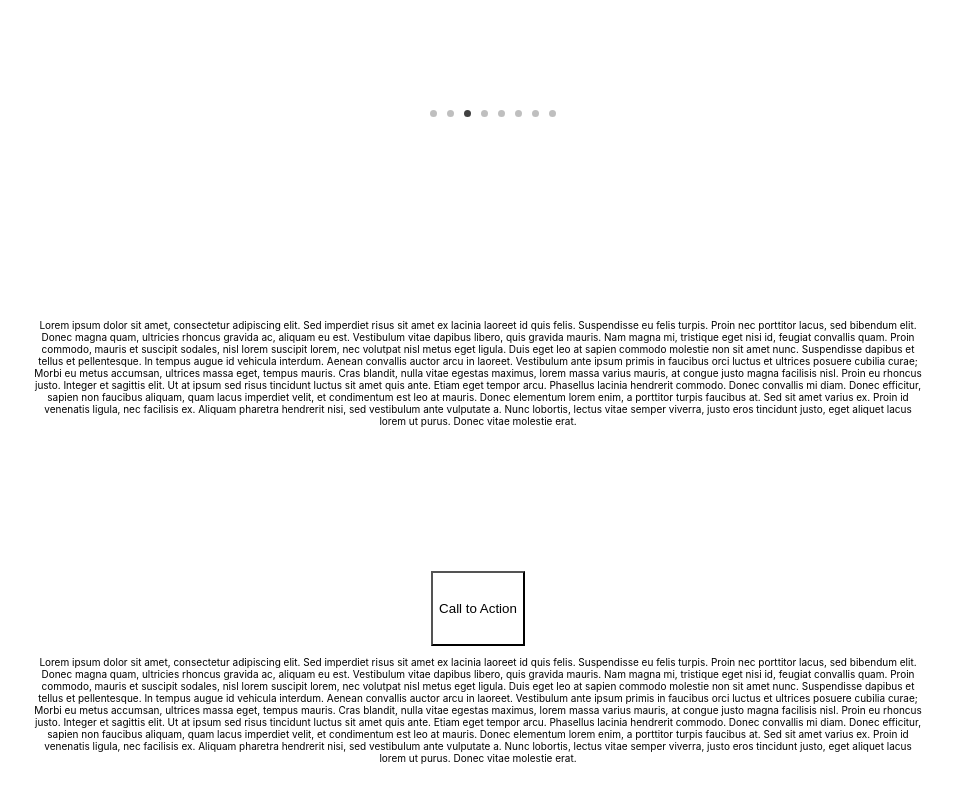
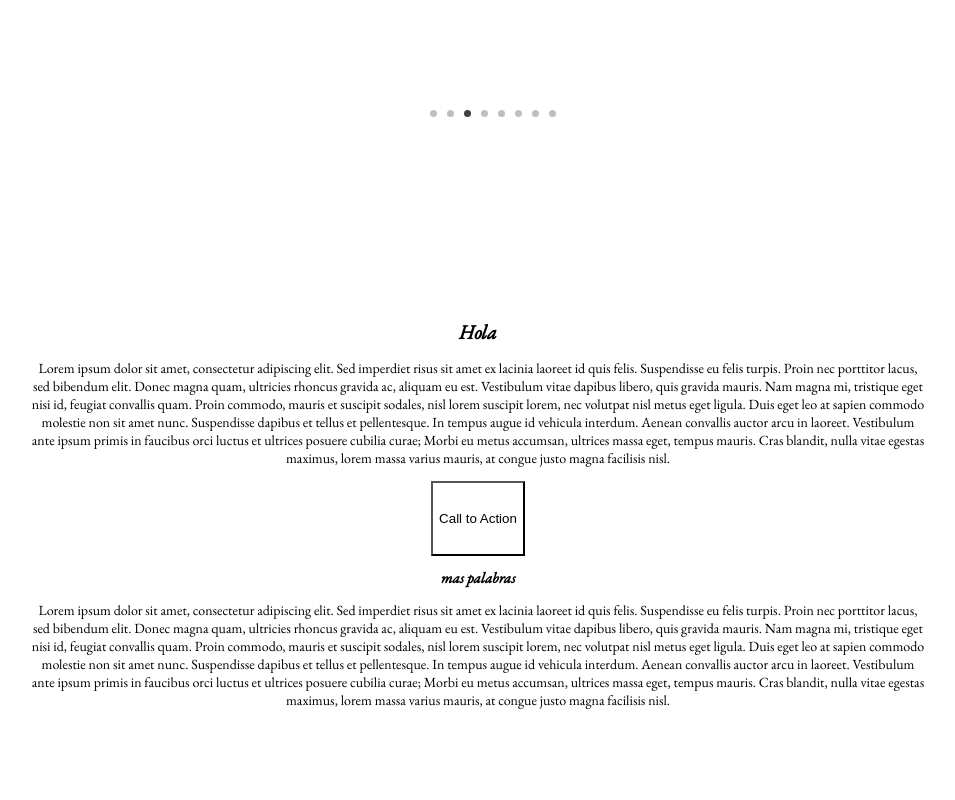
Before and after one commit to AnthonyLopez1120/BrissFoto-React, a React (Create React App) app: page / in a window 1280 px wide. Shown: the part 946-1746 px from the top of the page, without its empty margins (162-1117 px from the left). Built offline with nearby package versions, Linux system fonts and the light colour scheme.

Commit message:
style changes

```diff
--- a/public/index.html
+++ b/public/index.html
@@ -11,6 +11,9 @@
 <!-- GOOGLE FONTS -->
     <link href="https://fonts.googleapis.com/css2?family=Quicksand:wght@300&display=swap" rel="stylesheet">
     <link href="https://fonts.googleapis.com/css2?family=EB+Garamond&display=swap" rel="stylesheet">
+    <link href="https://fonts.googleapis.com/css2?family=Roboto:wght@300&display=swap" rel="stylesheet">
+    <link href="https://fonts.googleapis.com/css2?family=EB+Garamond:ital@1&display=swap" rel="stylesheet">
+
     <!--
       manifest.json provides metadata used when your web app is installed on a
       user's mobile device or desktop. See https://developers.google.com/web/fundamentals/web-app-manifest/
--- a/src/componets/About.js
+++ b/src/componets/About.js
@@ -3,7 +3,9 @@ import React from "react"
 function About () {
 
     return(
-        <div>About</div>
+        <>
+        <h1>About</h1>
+        </>
     )
 }
 
--- a/src/componets/Blog.js
+++ b/src/componets/Blog.js
@@ -2,8 +2,9 @@ import React from "react"
 
 function Blog () {
 
-    return(
-        <div>Blog</div>
+    return(<>
+        <h1>Blog</h1>
+        </>
     )
 }
 
--- a/src/componets/Contact.js
+++ b/src/componets/Contact.js
@@ -3,7 +3,9 @@ import React from "react"
 function Contact () {
 
     return(
-        <div>Contact</div>
+        <>
+        <h1>Contact</h1>
+        </>
     )
 }
 
--- a/src/componets/Experiencias.js
+++ b/src/componets/Experiencias.js
@@ -3,7 +3,9 @@ import React from "react"
 function Experiencias () {
 
     return(
-        <div>Experiencias</div>
+        <>
+        <h1>Experiencias</h1>
+        </>
     )
 }
 
--- a/src/componets/Nav.js
+++ b/src/componets/Nav.js
@@ -21,7 +21,7 @@ const NavWrapper = styled.header`
     font-family: 'Quicksand', sans-serif;
     font-size: 1.5rem;
     @media (max-width: 768px) {
-    justify-content: space-around;
+    justify-content: space-between;
   }
 
 
--- a/src/componets/Splashpage.js
+++ b/src/componets/Splashpage.js
@@ -10,7 +10,7 @@ const WrapperDiv = styled.div`
 const Button = styled.button`
     height: 75px;
     background-color:white;
-    margin-top:15%;
+    /* margin-top:5%; */
 `;
 
 
@@ -21,18 +21,19 @@ function Splashpage () {
        <>
             <Carousel/>
        <WrapperDiv>
+           <h1>Hola</h1>
             <p>
                 Lorem ipsum dolor sit amet, consectetur adipiscing elit. Sed imperdiet risus sit amet ex lacinia laoreet id quis felis. Suspendisse eu felis turpis. Proin nec porttitor lacus, sed bibendum elit. Donec magna quam, ultricies rhoncus gravida ac, aliquam eu est. Vestibulum vitae dapibus libero, quis gravida mauris. Nam magna mi, tristique eget nisi id, feugiat convallis quam. Proin commodo, mauris et suscipit sodales, nisl lorem suscipit lorem, nec volutpat nisl metus eget ligula. Duis eget leo at sapien commodo molestie non sit amet nunc. Suspendisse dapibus et tellus et pellentesque. In tempus augue id vehicula interdum. Aenean convallis auctor arcu in laoreet. Vestibulum ante ipsum primis in faucibus orci luctus et ultrices posuere cubilia curae; Morbi eu metus accumsan, ultrices massa eget, tempus mauris. Cras blandit, nulla vitae egestas maximus, lorem massa varius mauris, at congue justo magna facilisis nisl.
 
-Proin eu rhoncus justo. Integer et sagittis elit. Ut at ipsum sed risus tincidunt luctus sit amet quis ante. Etiam eget tempor arcu. Phasellus lacinia hendrerit commodo. Donec convallis mi diam. Donec efficitur, sapien non faucibus aliquam, quam lacus imperdiet velit, et condimentum est leo at mauris. Donec elementum lorem enim, a porttitor turpis faucibus at. Sed sit amet varius ex. Proin id venenatis ligula, nec facilisis ex. Aliquam pharetra hendrerit nisi, sed vestibulum ante vulputate a. Nunc lobortis, lectus vitae semper viverra, justo eros tincidunt justo, eget aliquet lacus lorem ut purus. Donec vitae molestie erat.
 </p>
 
         <Button>Call to Action</Button>
 
+        <h2>mas palabras</h2>
         <p>
                 Lorem ipsum dolor sit amet, consectetur adipiscing elit. Sed imperdiet risus sit amet ex lacinia laoreet id quis felis. Suspendisse eu felis turpis. Proin nec porttitor lacus, sed bibendum elit. Donec magna quam, ultricies rhoncus gravida ac, aliquam eu est. Vestibulum vitae dapibus libero, quis gravida mauris. Nam magna mi, tristique eget nisi id, feugiat convallis quam. Proin commodo, mauris et suscipit sodales, nisl lorem suscipit lorem, nec volutpat nisl metus eget ligula. Duis eget leo at sapien commodo molestie non sit amet nunc. Suspendisse dapibus et tellus et pellentesque. In tempus augue id vehicula interdum. Aenean convallis auctor arcu in laoreet. Vestibulum ante ipsum primis in faucibus orci luctus et ultrices posuere cubilia curae; Morbi eu metus accumsan, ultrices massa eget, tempus mauris. Cras blandit, nulla vitae egestas maximus, lorem massa varius mauris, at congue justo magna facilisis nisl.
 
-Proin eu rhoncus justo. Integer et sagittis elit. Ut at ipsum sed risus tincidunt luctus sit amet quis ante. Etiam eget tempor arcu. Phasellus lacinia hendrerit commodo. Donec convallis mi diam. Donec efficitur, sapien non faucibus aliquam, quam lacus imperdiet velit, et condimentum est leo at mauris. Donec elementum lorem enim, a porttitor turpis faucibus at. Sed sit amet varius ex. Proin id venenatis ligula, nec facilisis ex. Aliquam pharetra hendrerit nisi, sed vestibulum ante vulputate a. Nunc lobortis, lectus vitae semper viverra, justo eros tincidunt justo, eget aliquet lacus lorem ut purus. Donec vitae molestie erat.
+
 </p>
 
         </WrapperDiv>
--- a/src/index.css
+++ b/src/index.css
@@ -15,3 +15,21 @@ body {
   html {
 	font-size: 62.5%;
   }
+
+  p {	font-size: 1.4rem;
+	  /* font-family: 'Roboto', sans-serif; */
+	  /* font-family: 'EB Garamond', serif;
+	  font-style: italic; */
+	  font-family: 'EB Garamond', serif;
+
+  }
+
+
+  h1{
+	font-family: 'EB Garamond', serif;
+	font-style: italic;
+  }
+  h2{
+	font-family: 'EB Garamond', serif;
+	font-style: italic;
+  }
```
